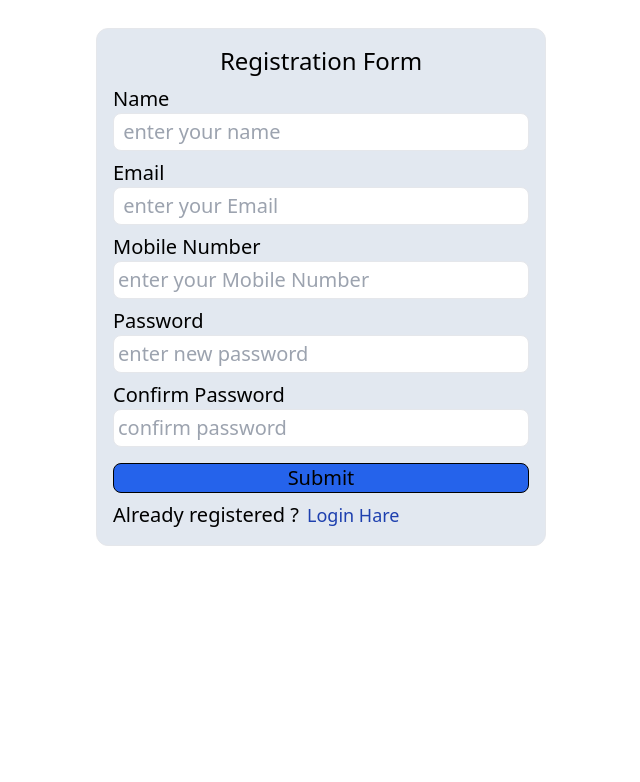
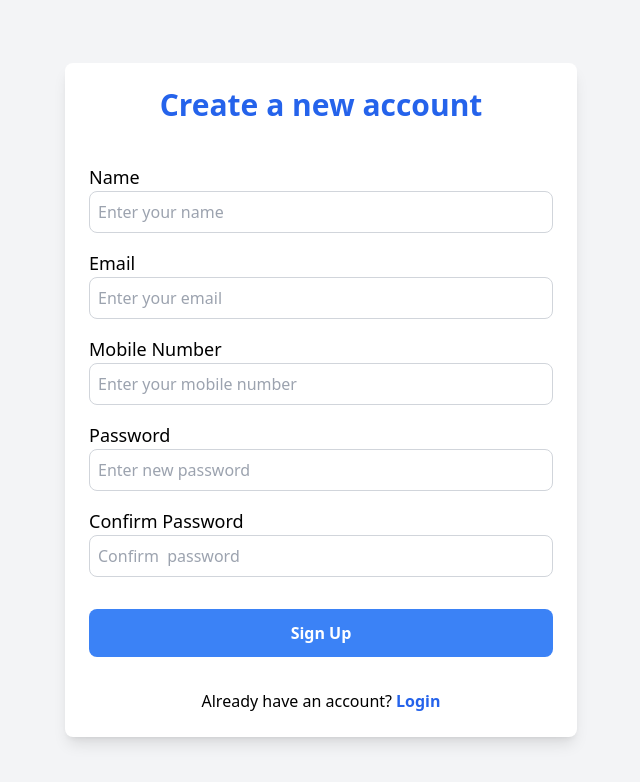
Before and after one commit to krishna-patidarpatidar/shop-management, a React (Vite) app: page /register in a window 1280 px wide. Shown: the top 782 px of the page, without its empty margins (319-959 px from the left). Built offline with nearby package versions, Linux system fonts and the light colour scheme.

Commit message:
ui update

```diff
--- a/package.json
+++ b/package.json
@@ -14,6 +14,7 @@
     "formik": "^2.4.6",
     "moment": "^2.30.1",
     "react": "^18.3.1",
+    "react-calendar": "^5.0.0",
     "react-dom": "^18.3.1",
     "react-icons": "^5.2.1",
     "react-redux": "^9.1.2",
--- a/src/screens/Login.jsx
+++ b/src/screens/Login.jsx
@@ -4,53 +4,73 @@ import { Formik } from 'formik'
 import * as yup from 'yup'
 
 const LoginSchema = yup.object().shape({
-    email: yup.string().email().required(),
-    password: yup.string().required().min(8)
+    email: yup.string().email('Invalid email address').required('Email is required'),
+    password: yup.string().required('Password is required').min(8, 'Password must be at least 8 characters')
 })
+
 const Login = () => {
     return (
-        <div className='max-w-[300px] mx-auto mt-8 border p-6 text-2xl rounded-lg bg-lime-100'>
+        <div className="flex justify-center items-center min-h-screen bg-gray-100">
+            <div className="max-w-md w-full bg-white p-8 rounded-lg shadow-md">
                 <Formik
                     initialValues={{ email: '', password: '' }}
                     validationSchema={LoginSchema}
                     onSubmit={(values, { setSubmitting }) => {
-                    alert="you are login"
+                        alert("You are logged in")
                         setSubmitting(false)
                     }}
                 >
                     {({ values, errors, touched, handleBlur, handleChange, handleSubmit, isSubmitting }) => (
-                    <form onSubmit={handleSubmit} action="" className='flex flex-col gap-2 text-center'>
+                        <form onSubmit={handleSubmit} className="flex flex-col gap-4">
+                            <h1 className="text-2xl font-bold text-center text-gray-700 mb-6">Login</h1>
 
-                        <h1>Login </h1>
-                        <label htmlFor="email"  className='text-left'>Email</label>
-                        <input className='border bg-slate-100 text-[16px] py-1 px-2 rounded-lg'
+                            <div className="flex flex-col">
+                                <label htmlFor="email" className="text-gray-700">Email</label>
+                                <input
+                                    className={`border p-2 rounded-lg ${touched.email && errors.email ? 'border-red-500' : 'border-gray-300'} focus:outline-none focus:ring-2 focus:ring-blue-400`}
                                     type="text"
-                            name='email'
+                                    name="email"
                                     value={values.email}
                                     onChange={handleChange}
                                     onBlur={handleBlur}
-                            placeholder='enter a valid email' />
-                        {touched.email && <span className='text-red-600 text-sm text-left absolute mt-[115px] ml-[106px]'>{errors.email}</span>}
-                        <label htmlFor="Password"  className='text-left'>Password</label>
-                        <input className='border  bg-slate-100 text-[16px] py-1 px-2 rounded-lg'
+                                    placeholder="Enter a valid email"
+                                />
+                                {touched.email && errors.email && (
+                                    <span className="text-red-600 text-sm mt-1">{errors.email}</span>
+                                )}
+                            </div>
+
+                            <div className="flex flex-col">
+                                <label htmlFor="password" className="text-gray-700">Password</label>
+                                <input
+                                    className={`border p-2 rounded-lg ${touched.password && errors.password ? 'border-red-500' : 'border-gray-300'} focus:outline-none focus:ring-2 focus:ring-blue-400`}
                                     type="password"
-                            name='password'
+                                    name="password"
+                                    value={values.password}
                                     onChange={handleChange}
                                     onBlur={handleBlur}
-                            value={values.password}
-                            placeholder='enter a valid password' />
-                        {touched.password && <span className='text-red-600 text-sm text-left absolute mt-[205px] ml-20'>{errors.password}</span>}
-                        <button type='submit' disabled={isSubmitting} className='border w-[100px] mx-auto mt-2 rounded-lg bg-green-400 p-1'>login</button>
-                        <Link className='text-blue-500 text-[20px]' to={'/register'}><p>Create new account</p></Link>
+                                    placeholder="Enter your password"
+                                />
+                                {touched.password && errors.password && (
+                                    <span className="text-red-600 text-sm mt-1">{errors.password}</span>
+                                )}
+                            </div>
+
+                            <button
+                                type="submit"
+                                disabled={isSubmitting}
+                                className="bg-blue-500 text-white p-2 rounded-lg mt-4 hover:bg-blue-600 focus:outline-none focus:ring-2 focus:ring-blue-400"
+                            >
+                                Login
+                            </button>
+
+                            <Link className="text-center text-blue-500 text-sm mt-4 hover:underline" to="/register">
+                                Create a new account
+                            </Link>
                         </form>
-
-
-
                     )}
-
                 </Formik>
-
-
+            </div>
         </div>
     )
 }
--- a/src/screens/Registration.jsx
+++ b/src/screens/Registration.jsx
@@ -3,101 +3,119 @@ import React from 'react'
 import { Link } from 'react-router-dom'
 import * as yup from 'yup'
 
-
-
 const RegistrationSchema = yup.object().shape({
-    name: yup.string().required().min(5).max(15),
-    email: yup.string().email().required(),
-    number: yup.string().required().matches(/^[0-9]{10}$/, "Mobile number must be 10 digits"),
-
-    password: yup.string().required().min(8),
-    confirmPassword: yup.string().oneOf([yup.ref("password")], "confirm password must be same as password").required()
-
+    name: yup.string().required('Name is required').min(5, 'Name must be at least 5 characters').max(15, 'Name can\'t be more than 15 characters'),
+    email: yup.string().email('Invalid email').required('Email is required'),
+    number: yup.string().required('Mobile number is required').matches(/^[0-9]{10}$/, "Mobile number must be 10 digits"),
+    password: yup.string().required('Password is required').min(8, 'Password must be at least 8 characters'),
+    confirmPassword: yup.string().oneOf([yup.ref("password")], "Passwords must match").required('Confirm password is required')
 })
 
 const Registration = () => {
 
     return (
-        <div className='max-w-[450px] mx-auto text-xl mt-7 border p-4 rounded-xl bg-slate-200'>
+        <div className='min-h-screen flex justify-center items-center bg-gray-100'>
+            <div className='max-w-lg w-full bg-white p-6 rounded-lg shadow-lg'>
                 <Formik
                     initialValues={{ name: '', email: '', number: '', password: '', confirmPassword: '' }}
                     validationSchema={RegistrationSchema}
                     onSubmit={(values, { setSubmitting }) => {
                         setSubmitting(false);
+                        alert('Registration Successful');
                     }}
                 >
                     {({ values, errors, handleBlur, handleChange, handleSubmit, touched, isSubmitting }) => (
-                    <form onSubmit={handleSubmit} className='flex flex-col gap-2'>
-                        <h1 className='text-2xl text-center'>Registration Form</h1>
+                        <form onSubmit={handleSubmit} className='flex flex-col gap-4'>
+                            <h1 className='text-3xl font-bold text-center text-blue-600 mb-6'>Create a new account</h1>
+
                             <div className='flex flex-col'>
-                            <label htmlFor="">Name</label>
-                            <input className='border rounded-lg p-1'
-                                placeholder=' enter your name'
+                                <label htmlFor="name" className='text-lg'>Name</label>
+                                <input
+                                    className={`border p-2 rounded-lg ${touched.name && errors.name ? 'border-red-500' : 'border-gray-300'} focus:outline-none focus:ring-2 focus:ring-blue-400`}
                                     type="text"
                                     name='name'
+                                    placeholder='Enter your name'
                                     value={values.name}
                                     onChange={handleChange}
-                                onBlur={handleBlur} />
-                            {touched.name && <span className='text-red-600 text-sm text-left absolute mt-[61px]'>{errors.name}</span>}
+                                    onBlur={handleBlur}
+                                />
+                                {touched.name && errors.name && <span className='text-red-600 text-sm mt-1'>{errors.name}</span>}
                             </div>
+
                             <div className='flex flex-col'>
-                            <label htmlFor="">Email</label>
-                            <input className='border rounded-lg p-1'
-                                placeholder=' enter your Email'
+                                <label htmlFor="email" className='text-lg'>Email</label>
+                                <input
+                                    className={`border p-2 rounded-lg ${touched.email && errors.email ? 'border-red-500' : 'border-gray-300'} focus:outline-none focus:ring-2 focus:ring-blue-400`}
                                     type="text"
                                     name='email'
+                                    placeholder='Enter your email'
                                     value={values.email}
                                     onChange={handleChange}
-                                onBlur={handleBlur} />
-                            {touched.email && <span className='text-red-600 text-sm text-left absolute mt-[61px]'>{errors.email}</span>}
+                                    onBlur={handleBlur}
+                                />
+                                {touched.email && errors.email && <span className='text-red-600 text-sm mt-1'>{errors.email}</span>}
                             </div>
+
                             <div className='flex flex-col'>
-                            <label htmlFor="">Mobile Number</label>
-                            <input className='border rounded-lg p-1'
-                                placeholder='enter your Mobile Number'
+                                <label htmlFor="number" className='text-lg'>Mobile Number</label>
+                                <input
+                                    className={`border p-2 rounded-lg ${touched.number && errors.number ? 'border-red-500' : 'border-gray-300'} focus:outline-none focus:ring-2 focus:ring-blue-400`}
                                     type="text"
                                     name='number'
+                                    placeholder='Enter your mobile number'
                                     value={values.number}
                                     onChange={handleChange}
-                                onBlur={handleBlur} />
-                            {touched.number && <span className='text-red-600 text-sm text-left absolute mt-[61px]'>{errors.number}</span>}
+                                    onBlur={handleBlur}
+                                />
+                                {touched.number && errors.number && <span className='text-red-600 text-sm mt-1'>{errors.number}</span>}
                             </div>
+
                             <div className='flex flex-col'>
-                            <label htmlFor="">Password</label>
-                            <input className='border rounded-lg p-1'
-                                placeholder='enter new password'
+                                <label htmlFor="password" className='text-lg'>Password</label>
+                                <input
+                                    className={`border p-2 rounded-lg ${touched.password && errors.password ? 'border-red-500' : 'border-gray-300'} focus:outline-none focus:ring-2 focus:ring-blue-400`}
                                     type="password"
                                     name='password'
+                                    placeholder='Enter new password'
                                     value={values.password}
                                     onChange={handleChange}
-                                onBlur={handleBlur} />
-                            {touched.password && <span className='text-red-600 text-sm text-left absolute mt-[61px]'>{errors.password}</span>}
+                                    onBlur={handleBlur}
+                                />
+                                {touched.password && errors.password && <span className='text-red-600 text-sm mt-1'>{errors.password}</span>}
                             </div>
+
                             <div className='flex flex-col'>
-                            <label htmlFor="">Confirm Password</label>
-                            <input className='border rounded-lg p-1'
-                                placeholder='confirm password'
+                                <label htmlFor="confirmPassword" className='text-lg'>Confirm Password</label>
+                                <input
+                                    className={`border p-2 rounded-lg ${touched.confirmPassword && errors.confirmPassword ? 'border-red-500' : 'border-gray-300'} focus:outline-none focus:ring-2 focus:ring-blue-400`}
                                     type="password"
                                     name='confirmPassword'
+                                    placeholder='Confirm  password'
                                     value={values.confirmPassword}
                                     onChange={handleChange}
-                                onBlur={handleBlur} />
-                            {touched.confirmPassword && <span className='text-red-600 text-sm text-left absolute mt-[61px]'>{errors.confirmPassword}</span>
-                            }
-                        </div>
-                        <Link to={'/'} className='border border-black rounded-lg px-1 mt-2 text-center bg-blue-600'>
-                        <button type="submit" disabled={isSubmitting}>Submit</button>
-                        </Link>
-                        <div className=' gap-2 md:flex'>
-                        <p>Already registered ?</p> <Link className='text-lg text-blue-800' to={'/login'}>Login Hare</Link>
+                                    onBlur={handleBlur}
+                                />
+                                {touched.confirmPassword && errors.confirmPassword && <span className='text-red-600 text-sm mt-1'>{errors.confirmPassword}</span>}
                             </div>
 
+                            <button
+                                type="submit"
+                                disabled={isSubmitting}
+                                className='w-full bg-blue-500 text-white p-3 rounded-lg font-semibold mt-4 hover:bg-blue-600 focus:outline-none focus:ring-2 focus:ring-blue-400'
+                            >
+                                Sign Up
+                            </button>
 
+                            <div className='flex justify-center mt-4'>
+                                <p>Already have an account? </p>
+                                <Link to='/' className='text-blue-600 font-semibold ml-1 hover:underline'>
+                                    Login
+                                </Link>
+                            </div>
                         </form>
                     )}
-
                 </Formik>
-
+            </div>
         </div>
     )
 }
```
Also changed, not shown: src/screens/AdminPage.jsx (+6 -3 lines), 1 other file (tests, documents, lock files or other folders). Lines whose indentation alone changed are shown as unchanged.
